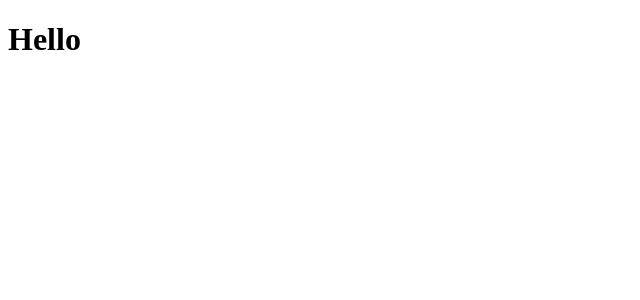
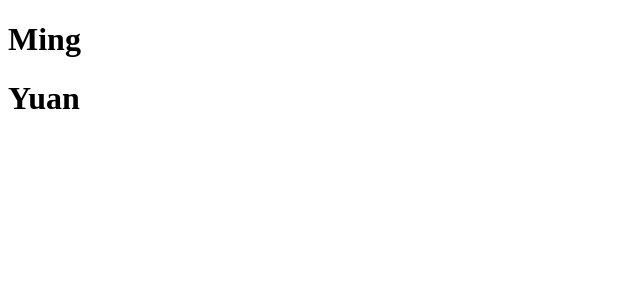
Before and after one commit to jalilzod/VUE.js, a Vue app in the folder 00VueBasic/myVuePack/: page / in a window 1280 px wide. Shown: the top 300 px of the page, without its empty margins (0-640 px from the left). Built offline with nearby package versions, Linux system fonts and the light colour scheme.

Commit message:
props finished

```diff
--- a/00VueBasic/myVuePack/src/App.vue
+++ b/00VueBasic/myVuePack/src/App.vue
@@ -2,12 +2,15 @@
 import PropsVue from './components/07Props/PropsVue.vue'
 import o2UserForm from './components/01Events/o2UserForm.vue'
 import o1Event from './components/01Events/o1Event.vue'
+import{ref} from 'vue'
+const firstName = ref('Ming');
+const lastName = ref('Yuan');
 
 
 </script>
 
 <template>
-  <PropsVue />
+  <PropsVue :name="firstName" :last="lastName"/>
 </template>
 
 <style scoped></style>
--- a/00VueBasic/myVuePack/src/components/07Props/PropsVue.vue
+++ b/00VueBasic/myVuePack/src/components/07Props/PropsVue.vue
@@ -1,13 +1,16 @@
 
 
 <script setup>
-
-
+  const props = defineProps(['name','last']);
+ //we cannot change the value of propss
+  console.log(props);
 </script>
 
 
 <template>
-  <h1>Hello</h1>
+  <h1>{{ props.name  }}</h1>
+  <h1>{{ props.last  }}</h1>
+
 </template>
 
 
```
